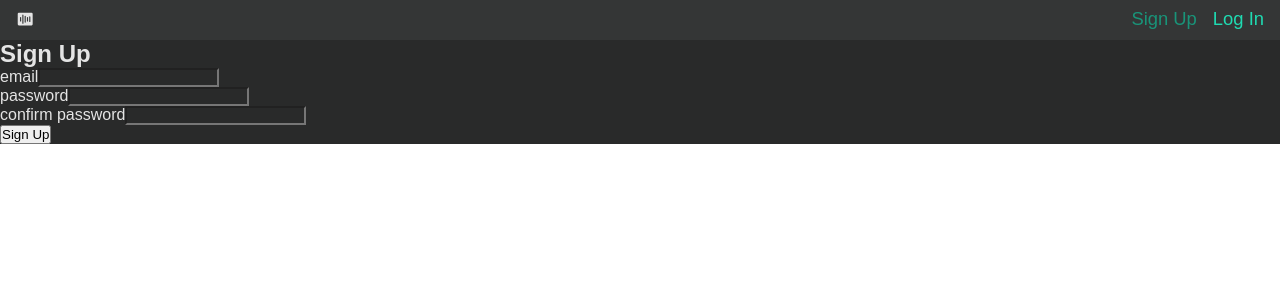
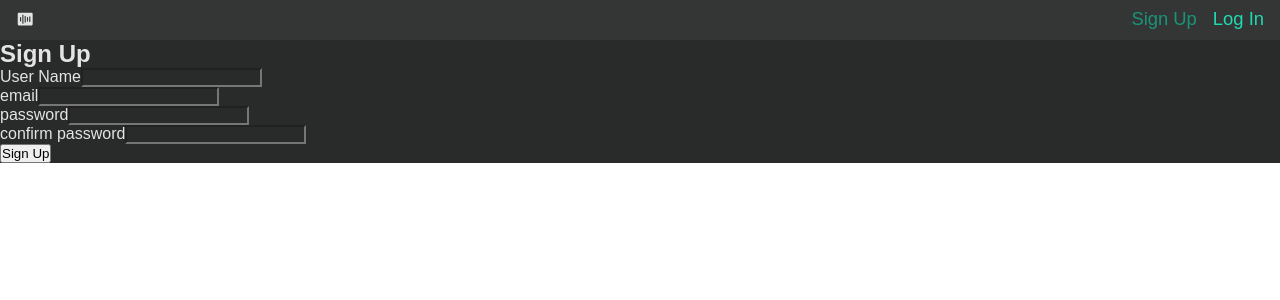
Before and after one commit to GitShizu/final-project-front, a React (Vite) app: page /signup in a window 1280 px wide. Shown: the top 300 px of the page. Built offline with nearby package versions, Linux system fonts and the light colour scheme; no server answers.

Commit message:
Feat - added links to playlists in SingleTrack. Added navigate to login when logging out. Refactored authorization so that user has a display name.

```diff
--- a/context/UserContext.jsx
+++ b/context/UserContext.jsx
@@ -21,7 +21,7 @@ export const UserProvider = ({ children }) => {
     const [error, setError] = useState(null);
     const [loading, setLoading] = useState(false);
 
-    const signUp = async ({ email, password, password2 }) => {
+    const signUp = async ({ display_name, email, password, password2 }) => {
 
         if (loading) return;
         // Se loading è true significa che è già in corso un'operazione
@@ -40,6 +40,7 @@ export const UserProvider = ({ children }) => {
         //viene lanciato un errore.
         try {
             const { data: userAndToken } = await axios.post(`${VITE_API_URL}/auth/signup`, {
+                display_name,
                 email,
                 password
             })
--- a/src/components/Navbar.jsx
+++ b/src/components/Navbar.jsx
@@ -1,4 +1,4 @@
-import { Link, NavLink } from "react-router-dom"
+import { Link, NavLink, useNavigate } from "react-router-dom"
 import Home from "../pages/Home"
 import Playlists from "../pages/Playlists"
 import SignUser from "../pages/SignUser"
@@ -10,6 +10,7 @@ import { PiWaveformFill } from "react-icons/pi";
 
 export default () => {
 
+  const navigate = useNavigate()
   const { user, logOut } = useUser()
 
   return (
--- a/src/pages/SignUser.jsx
+++ b/src/pages/SignUser.jsx
@@ -11,6 +11,7 @@ export default ({ type }) => {
 
     const title = type === 'login' ? 'Log In' : 'Sign Up';
     const [formData, setFormData] = useState({
+        display_name: '',
         email: '',
         password: '',
         password2: ''
@@ -32,6 +33,20 @@ export default ({ type }) => {
             <h1>{title}</h1>
             <form className="form">
 
+                {type === 'signup' &&
+                    <div className="input-wrapper">
+                        <label>User Name</label>
+                        <input
+                            value={formData.display_name}
+                            onChange={(e) => {
+                                setFormData({
+                                    ...formData,
+                                    display_name: e.target.value
+                                })
+                            }}
+                            type='text' />
+                    </div>
+                }
                 <div className="input-wrapper">
                     <label>email</label>
                     <input
--- a/src/pages/SingleTrack.jsx
+++ b/src/pages/SingleTrack.jsx
@@ -178,7 +178,12 @@ export default () => {
                                                             className="l-item"
                                                             key={`st_plst_${i}`}
                                                         >
-                                                            {`${p.title} ${p.track_list.length} ${p.track_list.length === 1 ? 'Song' : 'Songs'}`}
+                                                            <Link
+                                                                to={`/playlists/${p.slug}`}
+                                                                className="link l-item-link"
+                                                            >
+                                                                {`${p.title} ${p.track_list.length}${p.track_list.length === 1 ? 'Song' : 'Songs'}`}
+                                                            </Link>
                                                             <button
                                                                 className="btn add"
                                                                 onClick={() => {
```
